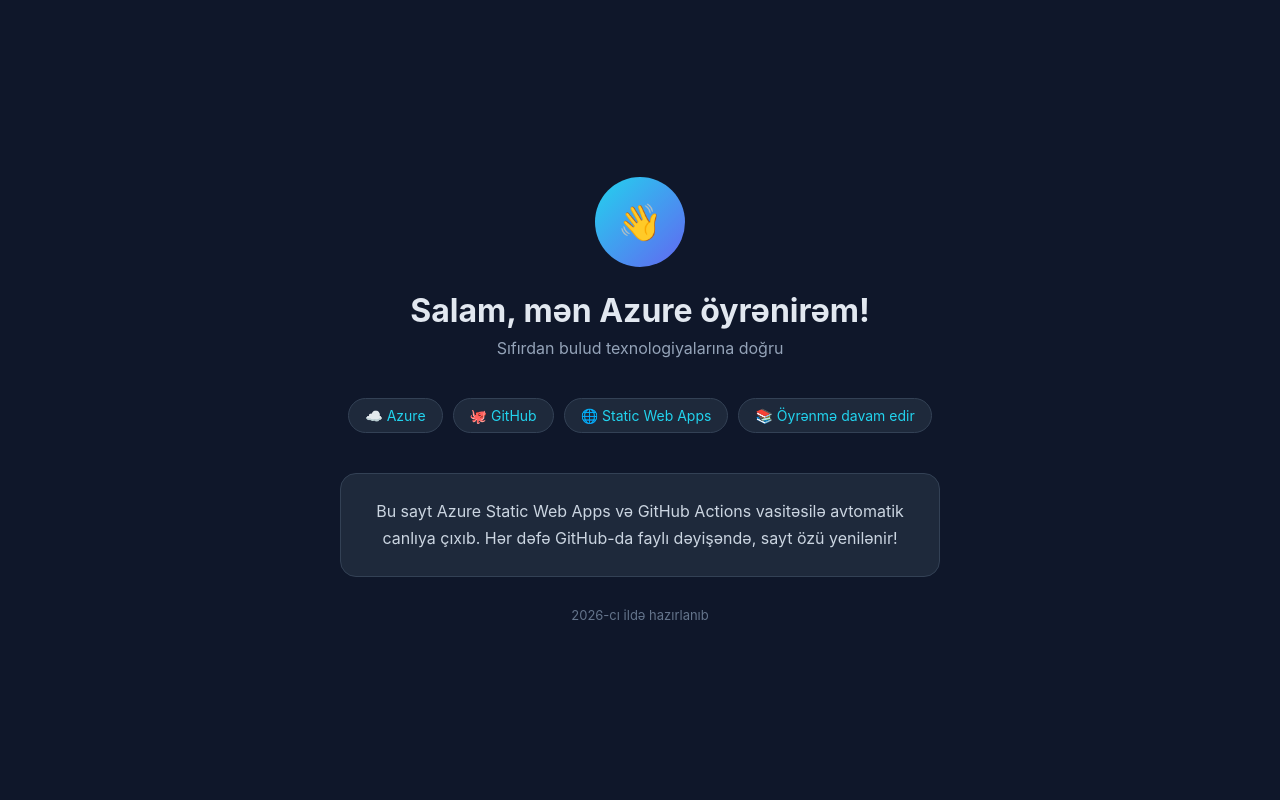
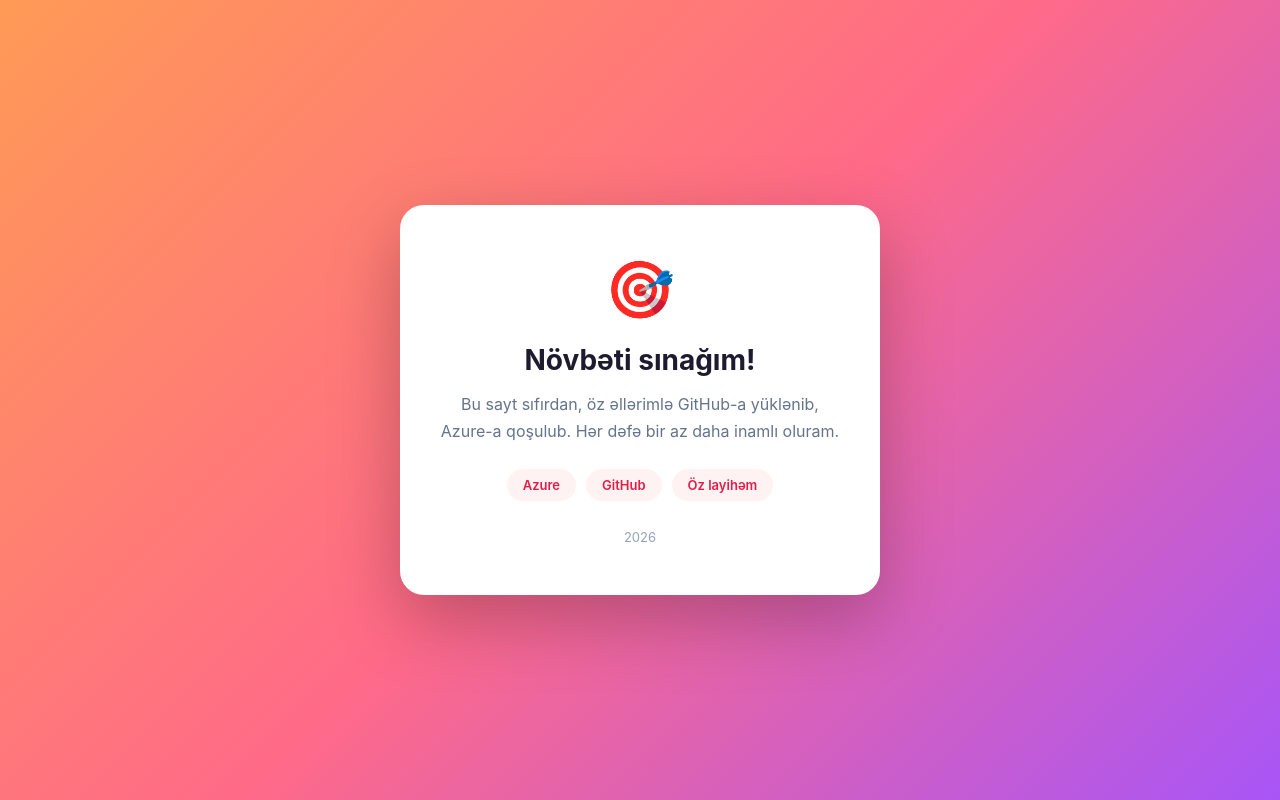
Before and after one commit to xacmazlihelo-dot/menim-ilk-saytim2, a plain HTML site: page index.html in a window 1280 px wide. Drawn offline with Linux system fonts and the light colour scheme.

Commit message:
Update index.html

```diff
--- a/index.html
+++ b/index.html
@@ -3,70 +3,53 @@
 <head>
 <meta charset="UTF-8">
 <meta name="viewport" content="width=device-width, initial-scale=1.0">
-<title>Haqqımda</title>
+<title>Mənim Saytım</title>
 <style>
   * { margin: 0; padding: 0; box-sizing: border-box; }
   body {
     font-family: -apple-system, BlinkMacSystemFont, "Segoe UI", Roboto, sans-serif;
-    background: #0f172a;
-    color: #e2e8f0;
+    background: linear-gradient(135deg, #ff9a56 0%, #ff6a88 50%, #a855f7 100%);
     min-height: 100vh;
     display: flex;
     align-items: center;
     justify-content: center;
     padding: 20px;
   }
-  .container { max-width: 600px; width: 100%; }
-  .avatar {
-    width: 90px; height: 90px;
-    background: linear-gradient(135deg, #22d3ee, #6366f1);
-    border-radius: 50%;
-    display: flex; align-items: center; justify-content: center;
-    font-size: 36px;
-    margin: 0 auto 24px;
+  .card {
+    background: white;
+    border-radius: 24px;
+    padding: 50px 40px;
+    max-width: 480px;
+    width: 100%;
+    text-align: center;
+    box-shadow: 0 25px 70px rgba(0,0,0,0.25);
   }
-  h1 { text-align: center; font-size: 32px; margin-bottom: 8px; }
-  .subtitle { text-align: center; color: #94a3b8; margin-bottom: 40px; font-size: 16px; }
-  .skills {
-    display: flex; flex-wrap: wrap; gap: 10px; justify-content: center; margin-bottom: 40px;
-  }
-  .skill {
-    background: #1e293b;
-    border: 1px solid #334155;
-    color: #22d3ee;
+  .icon { font-size: 56px; margin-bottom: 20px; }
+  h1 { color: #1e1b2e; font-size: 28px; margin-bottom: 14px; }
+  p { color: #64748b; font-size: 16px; line-height: 1.7; margin-bottom: 24px; }
+  .tags { display: flex; gap: 10px; justify-content: center; flex-wrap: wrap; }
+  .tag {
+    background: #fef3f2;
+    color: #e11d48;
     padding: 8px 16px;
     border-radius: 20px;
-    font-size: 14px;
+    font-size: 13px;
+    font-weight: 600;
   }
-  .card {
-    background: #1e293b;
-    border: 1px solid #334155;
-    border-radius: 16px;
-    padding: 24px;
-    text-align: center;
-  }
-  .card p { line-height: 1.7; color: #cbd5e1; }
-  .footer { text-align: center; margin-top: 30px; color: #64748b; font-size: 13px; }
+  .footer { margin-top: 28px; font-size: 13px; color: #94a3b8; }
 </style>
 </head>
 <body>
-  <div class="container">
-    <div class="avatar">👋</div>
-    <h1>Salam, mən Azure öyrənirəm!</h1>
-    <p class="subtitle">Sıfırdan bulud texnologiyalarına doğru</p>
-
-    <div class="skills">
-      <span class="skill">☁️ Azure</span>
-      <span class="skill">🐙 GitHub</span>
-      <span class="skill">🌐 Static Web Apps</span>
-      <span class="skill">📚 Öyrənmə davam edir</span>
+  <div class="card">
+    <div class="icon">🎯</div>
+    <h1>Növbəti sınağım!</h1>
+    <p>Bu sayt sıfırdan, öz əllərimlə GitHub-a yüklənib, Azure-a qoşulub. Hər dəfə bir az daha inamlı oluram.</p>
+    <div class="tags">
+      <span class="tag">Azure</span>
+      <span class="tag">GitHub</span>
+      <span class="tag">Öz layihəm</span>
     </div>
-
-    <div class="card">
-      <p>Bu sayt Azure Static Web Apps və GitHub Actions vasitəsilə avtomatik canlıya çıxıb. Hər dəfə GitHub-da faylı dəyişəndə, sayt özü yenilənir!</p>
-    </div>
-
-    <div class="footer">2026-cı ildə hazırlanıb</div>
+    <div class="footer">2026</div>
   </div>
 </body>
 </html>
```
